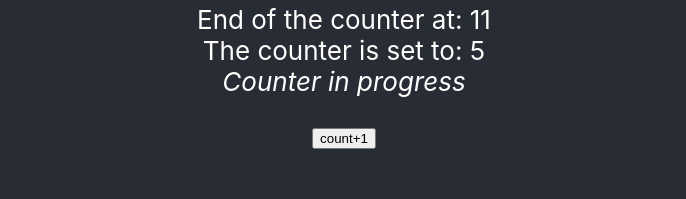
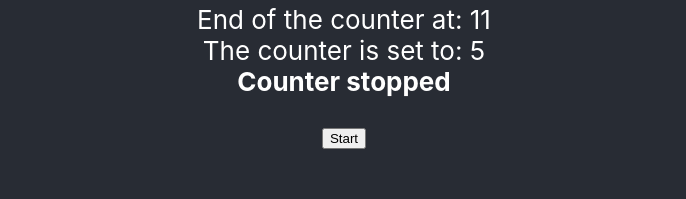
Before and after one commit to hans-naert/reactapp, a React (Create React App) app: page / in a window 1280 px wide. Shown: the part 594-793 px from the top of the page, without its empty margins (296-982 px from the left). Built offline with nearby package versions, Linux system fonts and the light colour scheme.

Commit message:
start button for counter

```diff
--- a/src/Counter.js
+++ b/src/Counter.js
@@ -3,9 +3,31 @@ function Counter({ init, end }) {
     var init = parseInt(init || 0);
     var end = parseInt(end || 0);
     const [count, setCount] = useState(init);
-    function incr() {
-        setCount(count + 1);
+    const [start, setStart] = useState(true); // true for displaying the Start button
+    useEffect(function () {
+        if (!start) {
+            // The Start button is not displayed; you can initiate the timer.
+            var timer = setInterval(function () {
+                setCount((count) => {
+                    var newCount = count + 1;
+                    if (newCount >= end) setStart(true);
+                    return newCount;
+
+                    function incr() {
+                        setCount(count + 1);
+                    }
+                });
+            }, 1000);
+        }
+        return function () {
+            clearInterval(timer);
+        }
+    });
+    function restart() {
+        setStart(false); // Hide the Start button
+        setCount(init); // Reset "count" to the initial value.
     }
+
     return (
         <>
             Initial value of the counter is: {init}
@@ -15,12 +37,12 @@ function Counter({ init, end }) {
             The counter is set to: {count}
             <br />
             {
-                (count < end) ?
+                (start) ?
                     <>
-                        <i>Counter in progress</i>&nbsp;
-                        <button onClick={incr}>count+1</button>
+                        <b>Counter stopped</b>&nbsp;
+                        <button onClick={restart}>Start</button>
                     </> :
-                    <b>Counter stopped</b>
+                    <i>Counter in progress</i>
             }
         </>
     )
```
